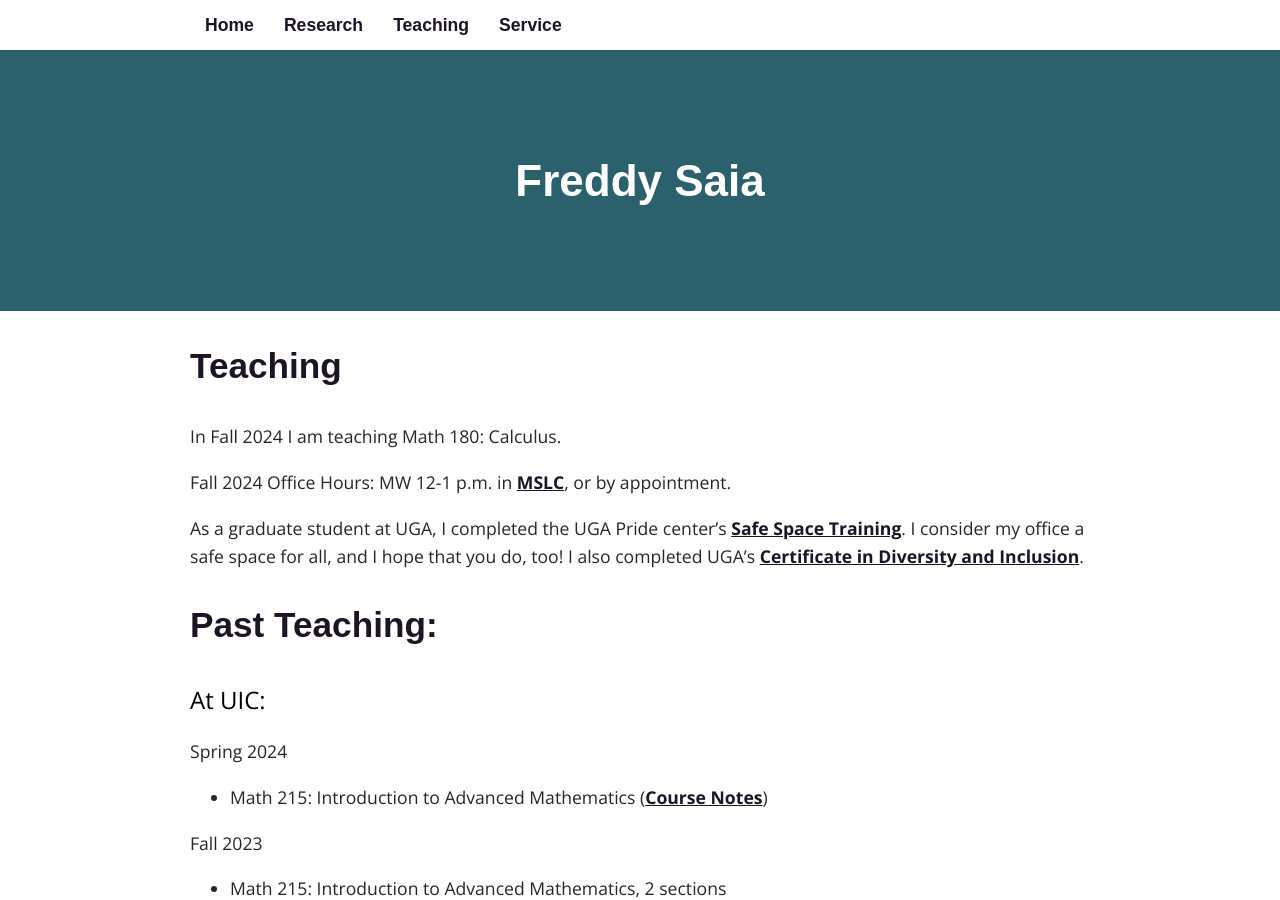
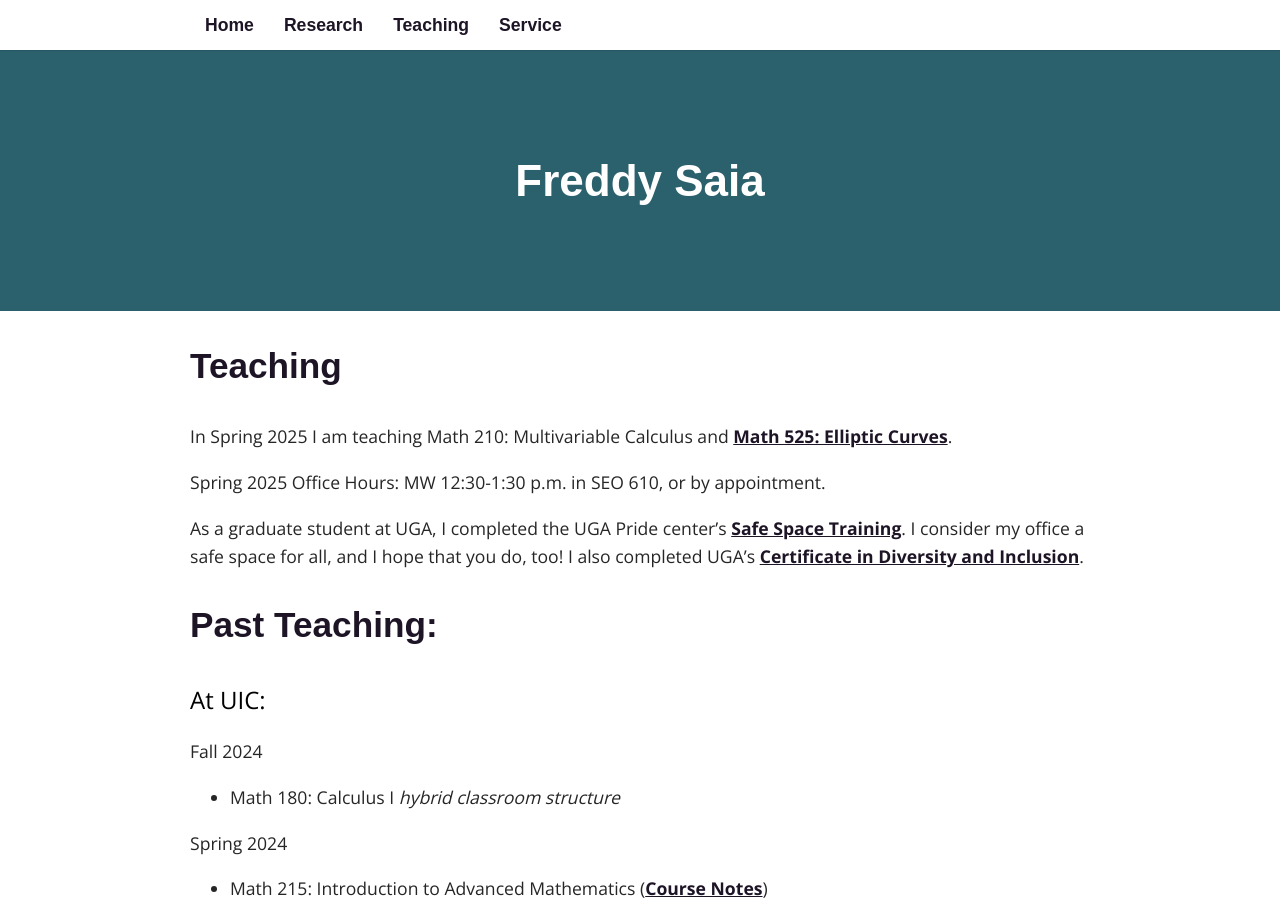
Before and after one commit to fsaia/site, a Jekyll site: the page built from _pages/03_teaching.md, in a window 1280 px wide and 900 px high. Built offline with Jekyll 4.4.1, drawn with Linux system fonts in a browser that asks for light colours; some web fonts are replaced.

Commit message:
Add files via upload

```diff
--- a/_pages/03_teaching.md
+++ b/_pages/03_teaching.md
@@ -5,9 +5,9 @@ title: Teaching
 permalink: /teaching/
 ---
 
-In Fall 2024 I am teaching Math 180: Calculus.
+In Spring 2025 I am teaching Math 210: Multivariable Calculus and [Math 525: Elliptic Curves](https://fsaia.github.io/site/math_525/).
 
-Fall 2024 Office Hours: MW 12-1 p.m. in [MSLC](https://mslc.uic.edu/), or by appointment.
+Spring 2025 Office Hours: MW 12:30-1:30 p.m. in SEO 610, or by appointment.
 
 
 As a graduate student at UGA, I completed the UGA Pride center's [Safe Space Training](https://lgbtcenter.uga.edu/content_page/safe-space). I consider my office a safe space for all, and I hope that you do, too! I also completed UGA's [Certificate in Diversity and Inclusion](http://diversity.uga.edu/index.php/programs/article/cdi).
@@ -16,6 +16,11 @@ As a graduate student at UGA, I completed the UGA Pride center's [Safe Space Tra
 ## Past Teaching:
 
 <font size= "5"> <span style="color: black"> At UIC: </span> </font>
+
+Fall 2024
+
+* Math 180: Calculus I
+	*hybrid classroom structure*
 
 Spring 2024
 
```
Also changed, not shown: _pages/05_math_525.md (added, +19 -0 lines).
